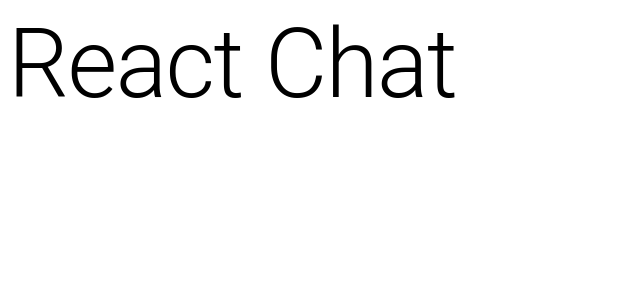
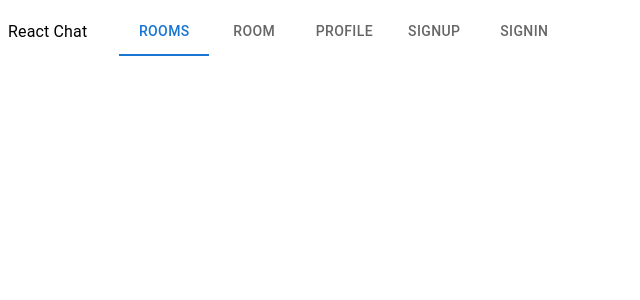
Before and after one commit to Raining1s0s/react-chat-app, a React (Create React App) app in the folder client/: page / in a window 1280 px wide. Before the commit this address had no page. Shown: the top 300 px of the page, without its empty margins (0-640 px from the left). Built offline with nearby package versions, Linux system fonts and the light colour scheme.

Commit message:
Refactor header component

```diff
--- a/client/src/components/header/Header.tsx
+++ b/client/src/components/header/Header.tsx
@@ -1,8 +1,52 @@
 import { FC } from "react";
-import { Typography } from "@mui/material";
+import { Box, Tab, Tabs, Typography } from "@mui/material";
+import { NavLink, useLocation, useMatch } from "react-router-dom";
+import { Paths } from "../../routes";
+import { Stack } from "@mui/system";
 
 const Header: FC = () => {
-  return <Typography variant="h1">React Chat</Typography>;
+  const { pathname } = useLocation();
+  const isHomeMatch = useMatch("/");
+
+  return (
+    <Box component="header">
+      <Stack direction="row" alignItems="center">
+        <Typography mr="2rem">React Chat</Typography>
+        <Tabs component="nav" value={pathname}>
+          <Tab
+            label="Rooms"
+            value={isHomeMatch?.pathname ?? Paths.ROOMS}
+            component={NavLink}
+            to={Paths.ROOMS}
+          />
+          <Tab
+            label="Room"
+            value={Paths.ROOM}
+            component={NavLink}
+            to={Paths.ROOM}
+          />
+          <Tab
+            label="Profile"
+            value={Paths.PROFILE}
+            component={NavLink}
+            to={Paths.PROFILE}
+          />
+          <Tab
+            label="Signup"
+            value={Paths.SIGNUP}
+            component={NavLink}
+            to={Paths.SIGNUP}
+          />
+          <Tab
+            label="Signin"
+            value={Paths.SIGNIN}
+            component={NavLink}
+            to={Paths.SIGNIN}
+          />
+        </Tabs>
+      </Stack>
+    </Box>
+  );
 };
 
 export default Header;
```
